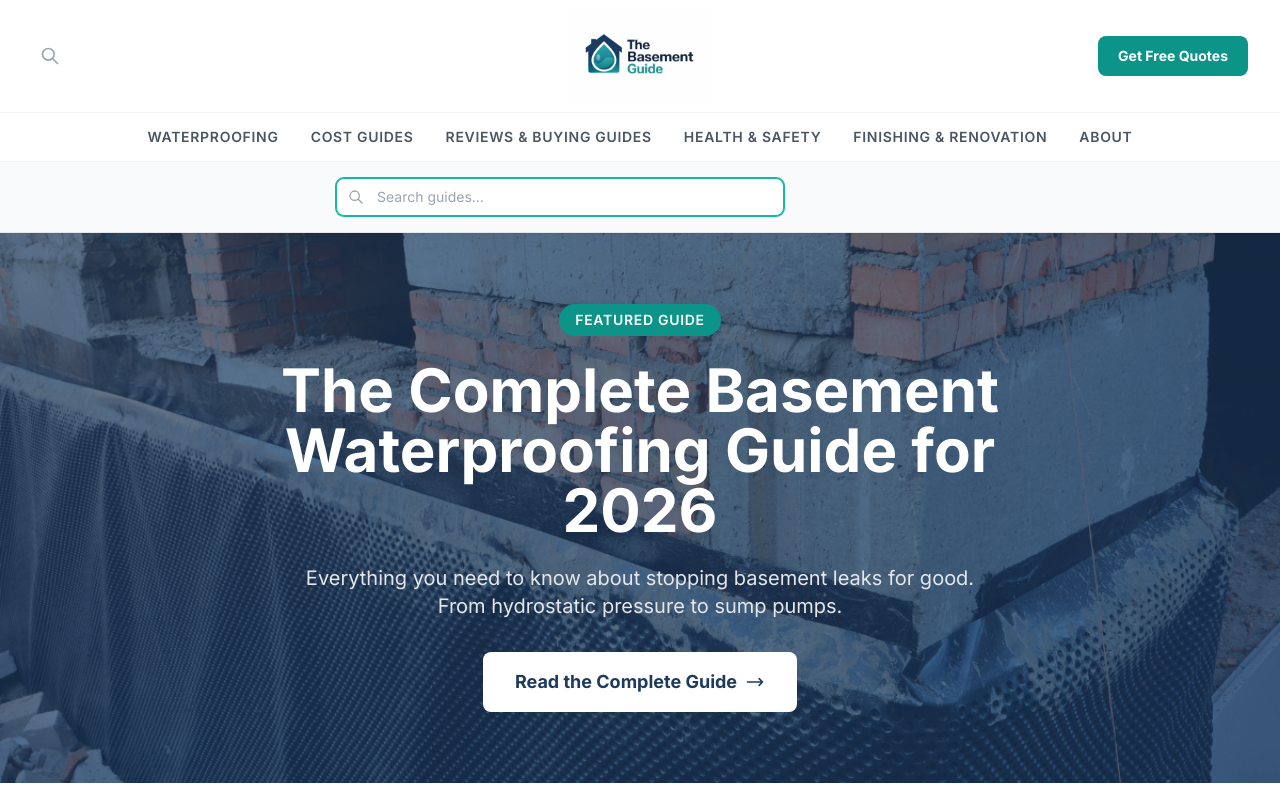
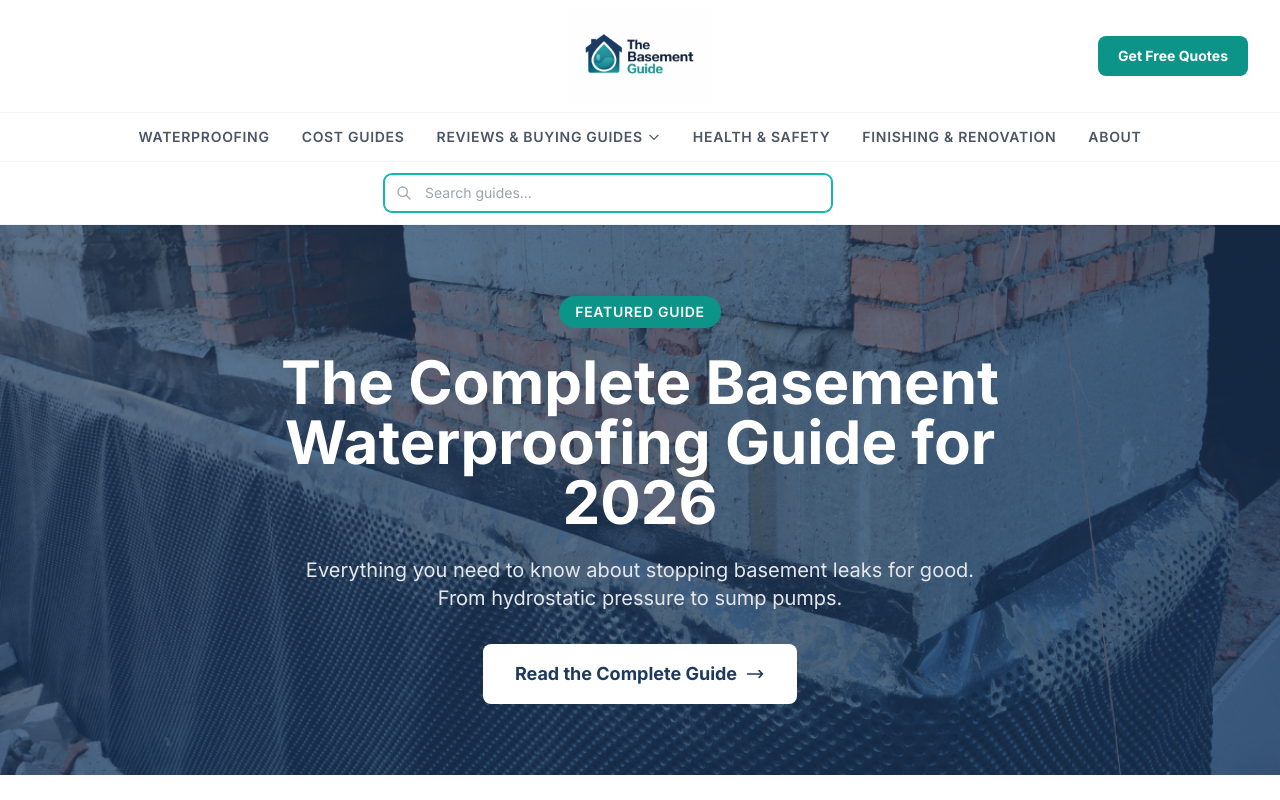
Before and after one commit to thebasementguide2026/basement-guide, a Next.js app: page / in a window 1280 px wide. Both pictures are taken after a click on the button "Toggle search". Shown: the top 800 px of the page. Built offline with nearby package versions, Linux system fonts and the light colour scheme.

Commit message:
Add Reviews & Buying Guides dropdown with 11 article links

```diff
--- a/components/Header.tsx
+++ b/components/Header.tsx
@@ -7,6 +7,21 @@ import SearchBar from '@/components/SearchBar'
 export default function Header() {
   const [menuOpen, setMenuOpen] = useState(false)
   const [searchOpen, setSearchOpen] = useState(false)
+  const [reviewsOpen, setReviewsOpen] = useState(false)
+
+  const reviewsLinks = [
+    { href: '/articles/crawl-space-encapsulation-guide', label: 'Crawl Space Encapsulation Guide' },
+    { href: '/articles/best-water-leak-detectors', label: 'Best Water Leak Detectors' },
+    { href: '/articles/best-vapor-barriers', label: 'Best Vapor Barriers' },
+    { href: '/articles/best-basement-dehumidifiers', label: 'Best Basement Dehumidifiers' },
+    { href: '/articles/best-sump-pumps-2026', label: 'Best Sump Pumps 2026' },
+    { href: '/articles/best-basement-air-purifiers', label: 'Best Air Purifiers for Basements' },
+    { href: '/articles/basement-humidity-guide', label: 'Basement Humidity Guide' },
+    { href: '/articles/basement-permits-guide', label: 'Basement Permits Guide' },
+    { href: '/articles/drylok-vs-radonseal', label: 'Drylok vs RadonSeal' },
+    { href: '/articles/french-drain-vs-sump-pump', label: 'French Drain vs Sump Pump' },
+    { href: '/articles/submersible-vs-pedestal-sump-pump', label: 'Submersible vs Pedestal Sump Pump' },
+  ]
 
   return (
     <header className="bg-white sticky top-0 z-50 shadow-sm">
@@ -22,7 +37,7 @@ export default function Header() {
                 aria-label="Toggle search"
               >
                 <svg className="w-5 h-5" fill="none" viewBox="0 0 24 24" stroke="currentColor">
-                  <path strokeLinecap="round" strokeLinejoin="round" strokeWidth={2} d="M21 21l-6-6m2-5a7 7 0 11-14 0 7 7 0 0114 0z" />
+                  <path strokeLinecap="round" strokeLinejoin="round" strokeWidth={2} d="M21 21l-6m2-5a7 7 0 11-14 0 7 7 0 0114 0z" />
                 </svg>
               </button>
             </div>
@@ -40,8 +55,8 @@ export default function Header() {
             </Link>
 
             {/* Right - CTA & Mobile Menu */}
-            <div className="flex items-center gap-3 w-40 justify-end">
-              <Link href="/#get-quotes" className="hidden md:inline-flex bg-brand-teal hover:bg-brand-navy text-white px-5 py-2.5 rounded-lg text-sm font-bold transition-colors">
+            <div className="flex items-center gap-2 w-40 justify-end">
+              <Link href="/#get-quotes" className="hidden md:inline-block bg-brand-teal hover:bg-brand-navy text-white px-5 py-2.5 rounded-lg text-sm font-bold transition-colors">
                 Get Free Quotes
               </Link>
               {/* Mobile Search */}
@@ -51,12 +66,12 @@ export default function Header() {
                 aria-label="Toggle search"
               >
                 <svg className="w-5 h-5" fill="none" viewBox="0 0 24 24" stroke="currentColor">
-                  <path strokeLinecap="round" strokeLinejoin="round" strokeWidth={2} d="M21 21l-6-6m2-5a7 7 0 11-14 0 7 7 0 0114 0z" />
+                  <path strokeLinecap="round" strokeLinejoin="round" strokeWidth={2} d="M21 21l-6m2-5a7 7 0 11-14 0 7 7 0 0114 0z" />
                 </svg>
               </button>
               {/* Mobile Hamburger */}
               <button
-                className="md:hidden text-gray-600 hover:text-brand-teal transition-colors p-2"
+                className="md:hidden text-gray-600 p-2"
                 onClick={() => setMenuOpen(!menuOpen)}
                 aria-label="Toggle menu"
               >
@@ -72,12 +87,34 @@ export default function Header() {
       </div>
 
       {/* Desktop Navigation - Centered */}
-      <nav className="hidden md:block border-b border-gray-100">
+      <nav className="hidden md:block border-b border-gray-100 bg-white">
         <div className="container-custom">
-          <div className="flex items-center justify-center gap-8 h-12">
+          <div className="flex justify-center items-center gap-8 h-12">
             <Link href="/guides" className="text-gray-600 hover:text-brand-teal transition-colors text-sm font-semibold uppercase tracking-wider">Waterproofing</Link>
             <Link href="/cost-guides" className="text-gray-600 hover:text-brand-teal transition-colors text-sm font-semibold uppercase tracking-wider">Cost Guides</Link>
-            <Link href="/reviews" className="text-gray-600 hover:text-brand-teal transition-colors text-sm font-semibold uppercase tracking-wider">Reviews & Buying Guides</Link>
+            <div
+              className="relative"
+              onMouseEnter={() => setReviewsOpen(true)}
+              onMouseLeave={() => setReviewsOpen(false)}
+            >
+              <Link href="/reviews" className="text-gray-600 hover:text-brand-teal transition-colors text-sm font-semibold uppercase tracking-wider flex items-center gap-1">
+                Reviews & Buying Guides
+                <svg className={`w-3.5 h-3.5 transition-transform ${reviewsOpen ? 'rotate-180' : ''}`} fill="none" viewBox="0 0 24 24" stroke="currentColor"><path strokeLinecap="round" strokeLinejoin="round" strokeWidth={2} d="M19 9l-7 7-7-7" /></svg>
+              </Link>
+              {reviewsOpen && (
+                <div className="absolute top-full left-1/2 -translate-x-1/2 mt-0 w-72 bg-white rounded-lg shadow-lg border border-gray-100 py-2 z-50">
+                  {reviewsLinks.map((link) => (
+                    <Link
+                      key={link.href}
+                      href={link.href}
+                      className="block px-4 py-2 text-sm text-gray-600 hover:text-brand-teal hover:bg-gray-50 transition-colors"
+                    >
+                      {link.label}
+                    </Link>
+                  ))}
+                </div>
+              )}
+            </div>
             <Link href="/#health-safety" className="text-gray-600 hover:text-brand-teal transition-colors text-sm font-semibold uppercase tracking-wider">Health & Safety</Link>
             <Link href="/#finishing" className="text-gray-600 hover:text-brand-teal transition-colors text-sm font-semibold uppercase tracking-wider">Finishing & Renovation</Link>
             <Link href="/about" className="text-gray-600 hover:text-brand-teal transition-colors text-sm font-semibold uppercase tracking-wider">About</Link>
@@ -87,29 +124,40 @@ export default function Header() {
 
       {/* Desktop Search Dropdown */}
       {searchOpen && (
-        <div className="border-b border-gray-200 bg-gray-50 py-4">
-          <div className="container-custom max-w-2xl">
+        <div className="hidden md:block border-b border-gray-100 bg-white py-3">
+          <div className="container-custom max-w-xl mx-auto">
             <SearchBar onClose={() => setSearchOpen(false)} />
           </div>
         </div>
       )}
-
       {/* Mobile Menu Dropdown */}
       {menuOpen && (
-        <div className="md:hidden border-b border-gray-200 bg-white">
-          <div className="container-custom py-4">
+        <div className="md:hidden bg-white border-b border-gray-200 shadow-md">
+          <div className="container-custom py-3">
             <SearchBar onClose={() => setMenuOpen(false)} />
-            <nav className="flex flex-col gap-1 mt-4">
+          </div>
+          <nav className="container-custom flex flex-col py-2 space-y-1">
             <Link onClick={() => setMenuOpen(false)} href="/guides" className="text-gray-600 hover:text-brand-teal py-2.5 text-sm font-semibold uppercase tracking-wider">Waterproofing</Link>
             <Link onClick={() => setMenuOpen(false)} href="/cost-guides" className="text-gray-600 hover:text-brand-teal py-2.5 text-sm font-semibold uppercase tracking-wider">Cost Guides</Link>
             <Link onClick={() => setMenuOpen(false)} href="/reviews" className="text-gray-600 hover:text-brand-teal py-2.5 text-sm font-semibold uppercase tracking-wider">Reviews & Buying Guides</Link>
+            <div className="pl-4 flex flex-col space-y-1">
+              {reviewsLinks.map((link) => (
+                <Link
+                  key={link.href}
+                  onClick={() => setMenuOpen(false)}
+                  href={link.href}
+                  className="text-gray-500 hover:text-brand-teal py-1.5 text-xs font-medium"
+                >
+                  {link.label}
+                </Link>
+              ))}
+            </div>
             <Link onClick={() => setMenuOpen(false)} href="/#health-safety" className="text-gray-600 hover:text-brand-teal py-2.5 text-sm font-semibold uppercase tracking-wider">Health & Safety</Link>
             <Link onClick={() => setMenuOpen(false)} href="/#finishing" className="text-gray-600 hover:text-brand-teal py-2.5 text-sm font-semibold uppercase tracking-wider">Finishing & Renovation</Link>
             <Link onClick={() => setMenuOpen(false)} href="/about" className="text-gray-600 hover:text-brand-teal py-2.5 text-sm font-semibold uppercase tracking-wider">About</Link>
             <Link onClick={() => setMenuOpen(false)} href="/#get-quotes" className="bg-brand-teal hover:bg-brand-navy text-white px-4 py-2.5 rounded-lg text-sm font-bold text-center mt-2 transition-colors">Get Free Quotes</Link>
           </nav>
         </div>
-        </div>
       )}
     </header>
   )
```
Lines whose indentation alone changed are shown as unchanged.
